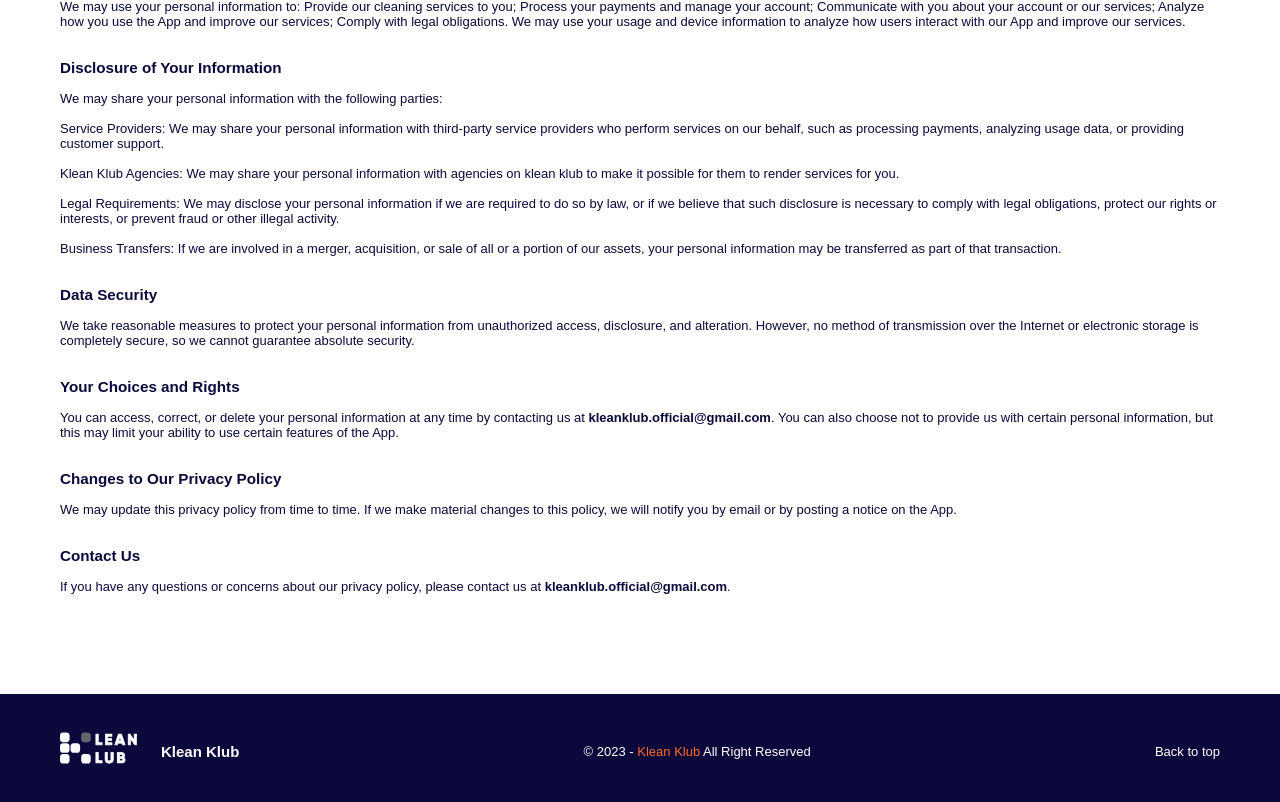
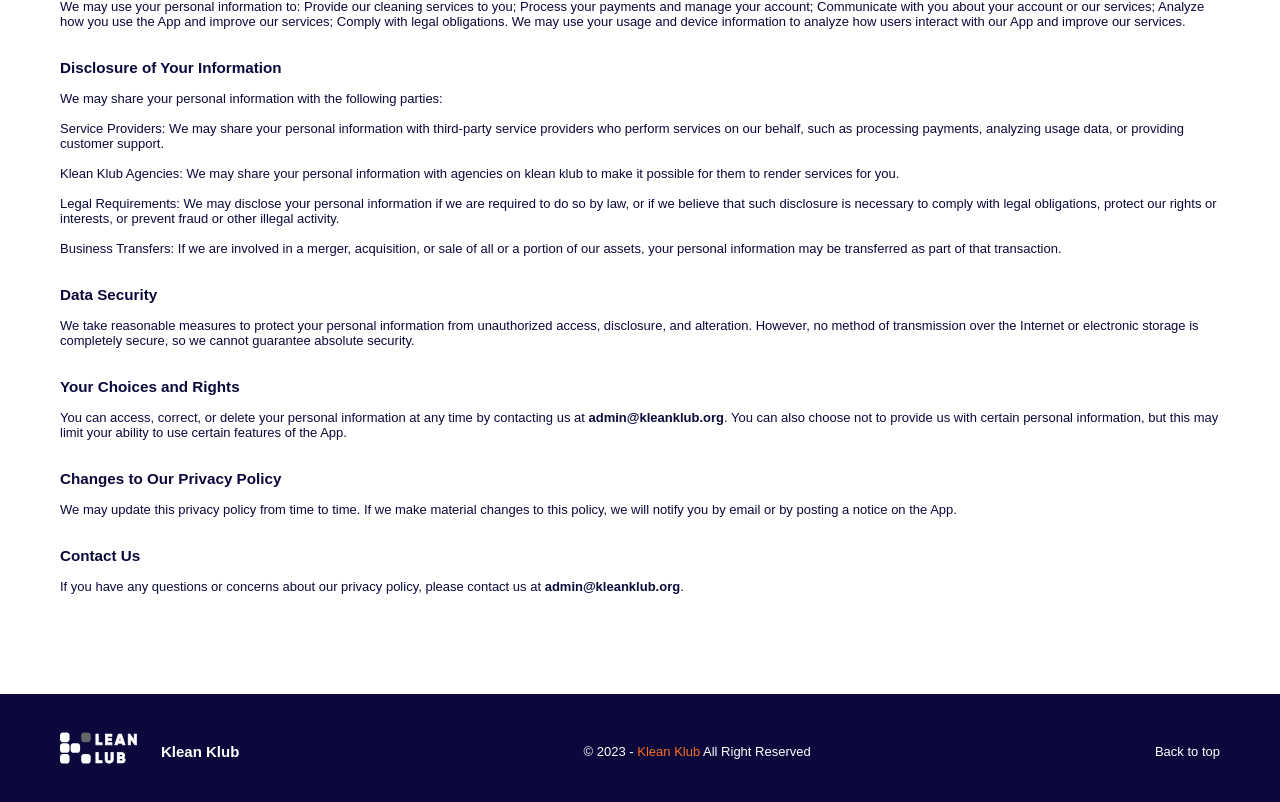
Before and after one commit to Klean-Klub/Klean-Klub-Landing-Page, a React (Create React App) app: page / in a window 1280 px wide. Shown: the part 2656-3458 px from the top of the page. Built offline with nearby package versions, Linux system fonts and the light colour scheme; a web font is replaced by a local one.

Commit message:
changes made to the main file

```diff
--- a/package.json
+++ b/package.json
@@ -1,5 +1,6 @@
 {
-  "name": "my-app",
+  "name": "Kleanklub",
+  "homepage": "https://kleanklub.org/",
   "version": "0.1.0",
   "private": true,
   "dependencies": {
--- a/src/components/Sections/Contact.jsx
+++ b/src/components/Sections/Contact.jsx
@@ -20,7 +20,8 @@
   const sendEmail = async (e) => {
     setLoading(true);
     e.preventDefault();
-    await emailjs.sendForm('service_u2wdnfd', 'template_ybor07o', form.current, '6nC0WBjqw3CITdW4p')
+    // await emailjs.sendForm('service_u2wdnfd', 'template_ybor07o', form.current, '6nC0WBjqw3CITdW4p')
+    await emailjs.sendForm('service_m39jp1y', 'template_j5twdvl', form.current, 'QBF53m--oOqn7oBhd')
     .then((result) => {
         // show the user a success message
         setMessage(success);
--- a/src/components/Sections/Pricing.jsx
+++ b/src/components/Sections/Pricing.jsx
@@ -79,7 +79,7 @@
             <br/>
             <h3>Your Choices and Rights</h3>
             <br/>
-            You can access, correct, or delete your personal information at any time by contacting us at <span style={{fontWeight:"700"}}>kleanklub.official@gmail.com</span>. You can also choose not to provide us with certain personal information, but this may limit your ability to use certain features of the App.
+            You can access, correct, or delete your personal information at any time by contacting us at <span style={{fontWeight:"700"}}>admin@kleanklub.org</span>. You can also choose not to provide us with certain personal information, but this may limit your ability to use certain features of the App.
 
             <br/>
             <br/>
@@ -93,7 +93,7 @@
             <br/>
             <h3>Contact Us</h3>
             <br/>
-            If you have any questions or concerns about our privacy policy, please contact us at <span style={{fontWeight:"700"}}>kleanklub.official@gmail.com</span>.
+            If you have any questions or concerns about our privacy policy, please contact us at <span style={{fontWeight:"700"}}>admin@kleanklub.org</span>.
 
 
             </p>
```
Also changed, not shown: 1 other file (tests, documents, lock files or other folders).
